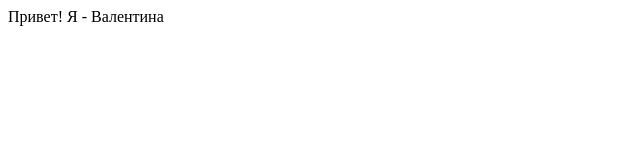
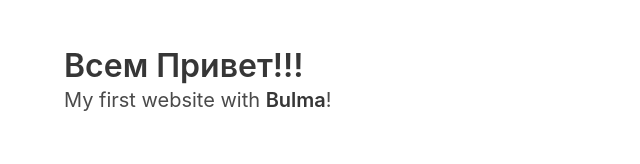
Before and after one commit to vorfolomeevav/my-first-page, a plain HTML site: page index.html in a window 1280 px wide. Shown: the whole page, without its empty margins (0-640 px from the left). Drawn offline with nearby package versions, Linux system fonts and the light colour scheme.

Commit message:
my Bulma page

```diff
--- a/index.html
+++ b/index.html
@@ -1,11 +1,21 @@
 <!DOCTYPE html>
-<html lang="en">
-<head>
-  <meta charset="UTF-8">
-  <meta name="viewport" content="width=device-width, initial-scale=1.0">
-  <title>Document</title>
-</head>
-<body>
-  Привет! Я - Валентина
-</body>
+<html>
+  <head>
+    <meta charset="utf-8">
+    <meta name="viewport" content="width=device-width, initial-scale=1">
+    <title>Hello Bulma!</title>
+    <link rel="stylesheet" href="https://cdn.jsdelivr.net/npm/bulma@0.9.1/css/bulma.min.css">
+  </head>
+  <body>
+  <section class="section">
+    <div class="container">
+      <h1 class="title">
+        Всем Привет!!!
+      </h1>
+      <p class="subtitle">
+        My first website with <strong>Bulma</strong>!
+      </p>
+    </div>
+  </section>
+  </body>
 </html>
```
